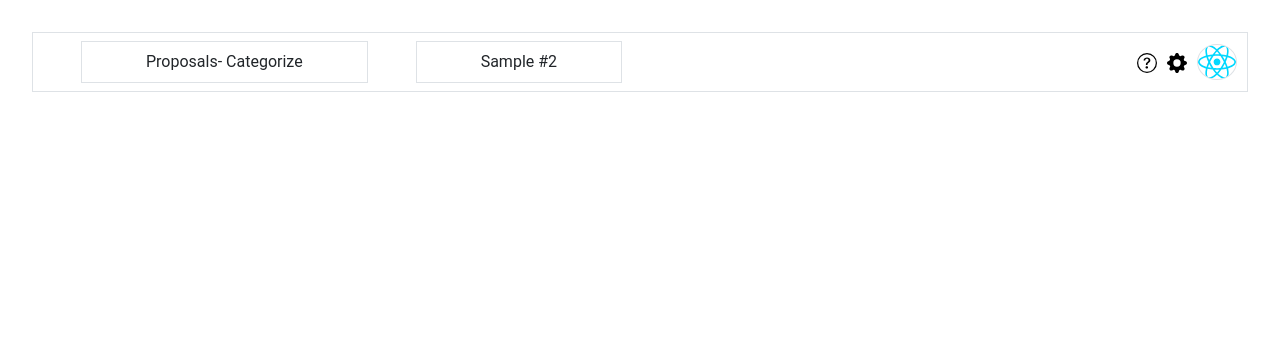
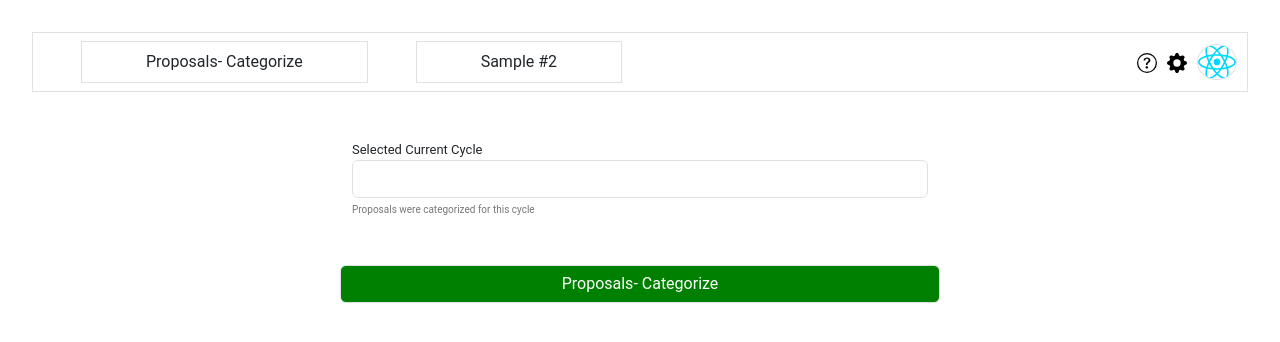
Before and after one commit to deepthought-initiative/pacmanweb, a React (Vite) app in the folder frontend/: page / in a window 1280 px wide. Shown: the top 342 px of the page. Built offline with nearby package versions, Linux system fonts and the light colour scheme.

Commit message:
Add search bar component.
- Add a search bar.
- Add a proposal categorize button.

```diff
--- a/frontend/src/App.jsx
+++ b/frontend/src/App.jsx
@@ -1,11 +1,13 @@
 import './App.css';
 import Navbar from './components/navbar';
+import SearchBox from './components/searchBox';
 
 function App() {
 
   return (
     <div>
       <Navbar/>
+      <SearchBox/>
     </div>
   )
 }
--- /dev/null
+++ b/frontend/src/components/searchBox.jsx
@@ -0,0 +1,21 @@
+import "../css/searchBox.css";
+
+const SearchBox = () => {
+  return (
+    <div className="container mt-5" id="main-container">
+        <label>Selected Current Cycle</label>
+        <div className="input-group">
+          <input type="text" className="form-control" aria-label="Sizing example input" aria-describedby="inputGroup-sizing-default"/>
+        </div>
+        <div className='form-text text-start'>
+            Proposals were categorized for this cycle
+        </div>
+        <div className="row mt-5">
+            <button className="btn border">Proposals- Categorize</button>
+        </div>
+    </div>
+
+  )
+}
+
+export default SearchBox
--- /dev/null
+++ b/frontend/src/css/searchBox.css
@@ -0,0 +1,26 @@
+#main-container {
+    max-width: 600px;
+    position: relative;
+}
+
+label {
+    font-size: small;
+    background-color: white;
+    float: left;
+}
+
+.form-text {
+    color: #777;
+    position: relative;
+    font-size: x-small;
+}
+
+.btn {
+    color: white;
+    background-color: green;
+}
+
+.btn:hover{
+    background-color: green;
+        color: white;
+}
```
